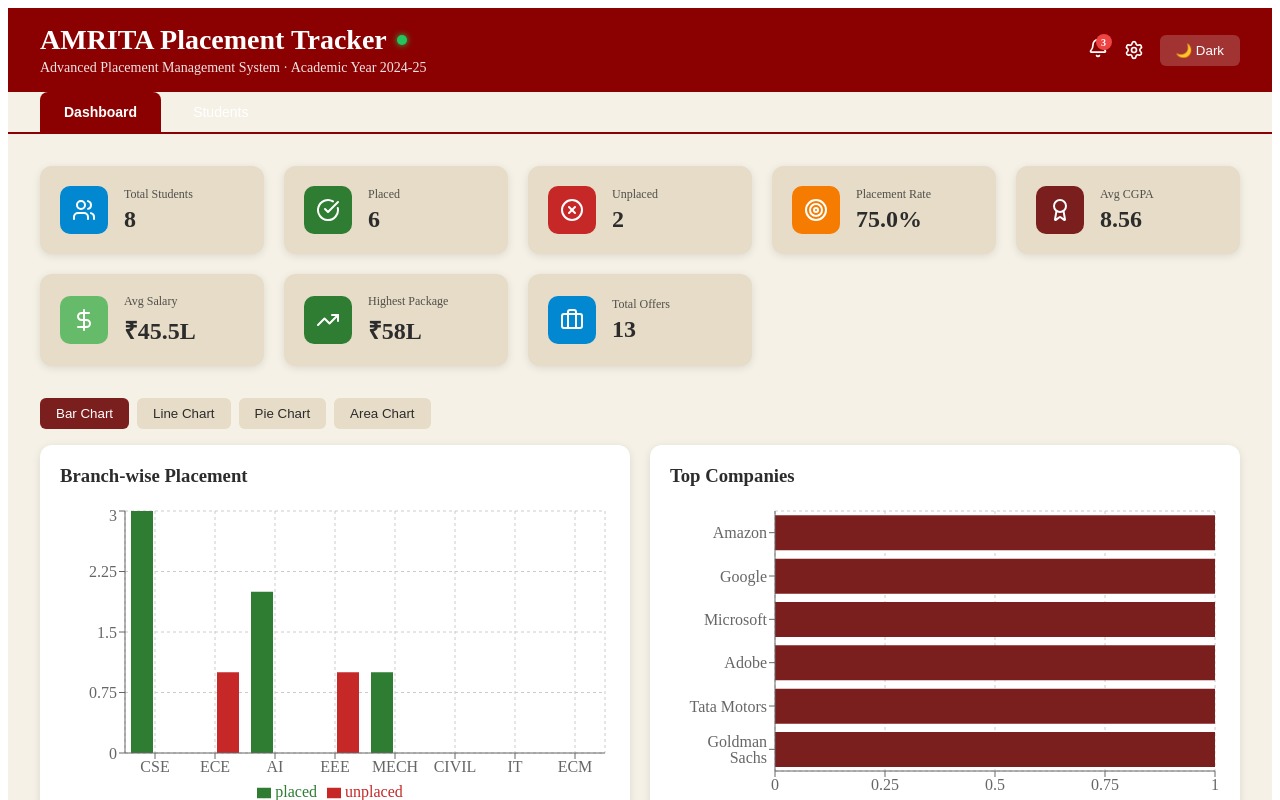
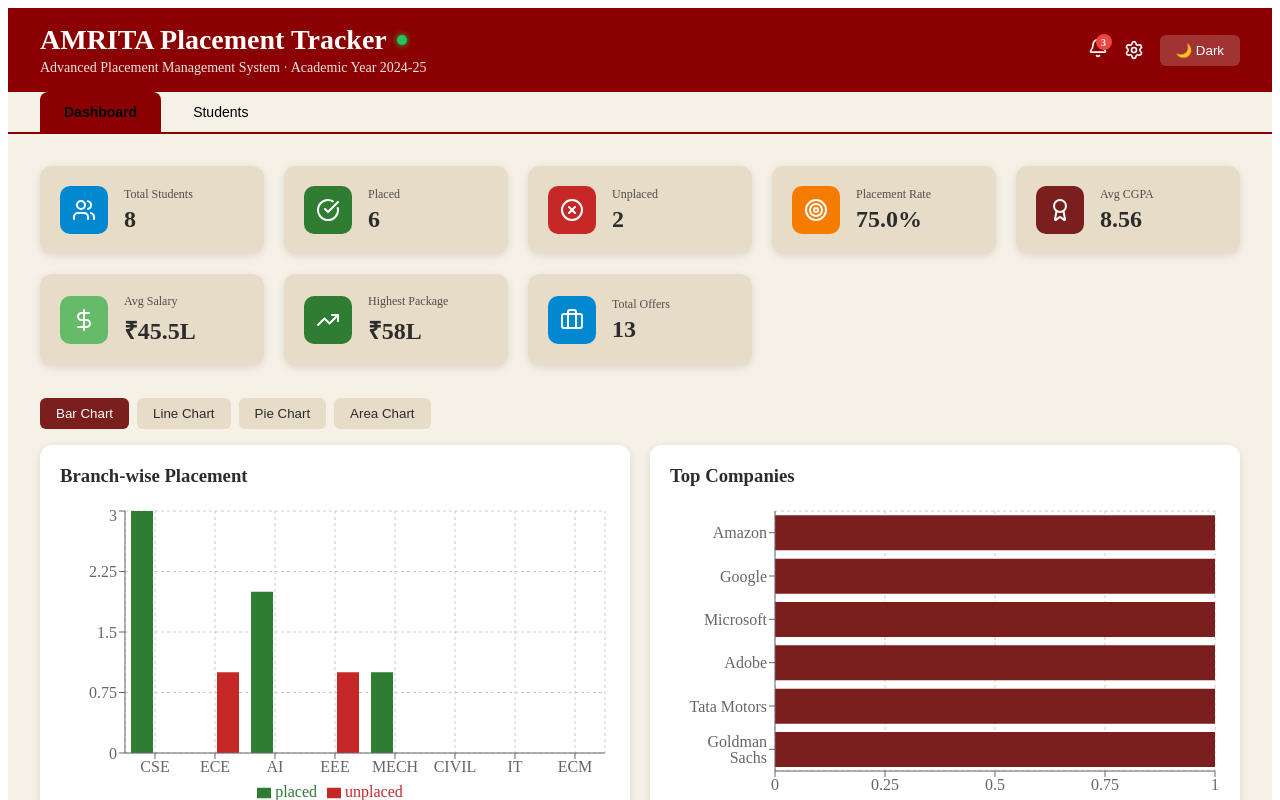
Before and after one commit to Team8-Synapse/PlacementTracker, a React (Create React App) app in the folder frontend/: page / in a window 1280 px wide. Both pictures are taken after typing "name@example.com", "Sample123" into the empty fields and a click on the button "Login". Shown: the top 800 px of the page. Built offline with nearby package versions, Linux system fonts and the light colour scheme.

Commit message:
Implement role-based access for Student and CIR users

```diff
--- a/frontend/src/App.js
+++ b/frontend/src/App.js
@@ -390,6 +390,7 @@ export default function App() {
       />
     )}
 
+
       {activeTab === "reports" && (
         <ReportsSection
           students={students}
--- a/frontend/src/auth/roles.js
+++ b/frontend/src/auth/roles.js
@@ -2,10 +2,7 @@ export const ROLE_PERMISSIONS = {
   student: {
     tabs: ["dashboard", "students"],
   },
-  admin: {
+  cir: {
     tabs: ["dashboard", "students", "analytics", "reports", "comparison"],
   },
-  cir: {
-    tabs: ["dashboard", "students", "analytics", "reports"],
-  },
 };
--- a/frontend/src/common/TabNavigation.js
+++ b/frontend/src/common/TabNavigation.js
@@ -6,8 +6,8 @@ import { ROLE_PERMISSIONS } from "../auth/roles";
 
 export default function TabNavigation({ activeTab, setActiveTab, darkMode }) {
   const { user } = useAuth();
+  const allowedTabs = ROLE_PERMISSIONS[user?.role || "student"].tabs;
 
-  const allowedTabs = ROLE_PERMISSIONS[user?.role || "student"].tabs;
 
   const tabs = [
   { id: "dashboard", label: "Dashboard" },
@@ -16,6 +16,7 @@ export default function TabNavigation({ activeTab, setActiveTab, darkMode }) {
   { id: "reports", label: "Reports" },
   { id: "comparison", label: "Comparison" },
 ].filter(tab => allowedTabs.includes(tab.id));
+
 
 
   return (
@@ -32,7 +33,7 @@ export default function TabNavigation({ activeTab, setActiveTab, darkMode }) {
           onClick={() => setActiveTab(tab.id)}
           style={{
             background: activeTab === tab.id ? (darkMode ? "#444" : theme.maroon) : "transparent",
-            color: "white",
+            color: "black",
             border: "none",
             padding: "12px 24px",
             cursor: "pointer",
```
Lines whose indentation alone changed are shown as unchanged.
